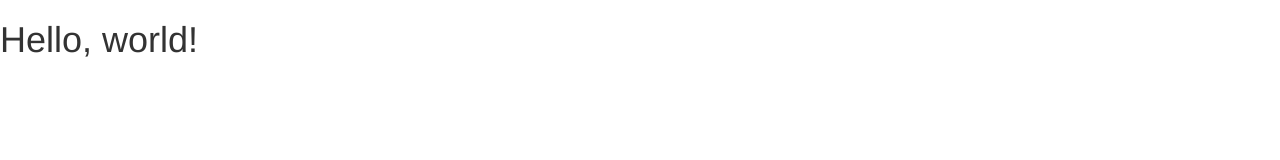
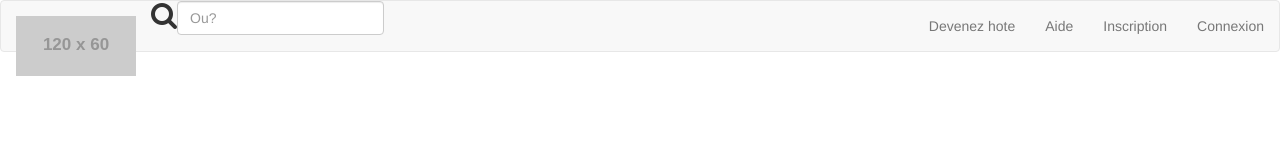
Before and after one commit to Laure-Milian/airbnb_bootstrap, a plain HTML site: page index.html in a window 1280 px wide. Drawn offline with nearby package versions, Linux system fonts and the light colour scheme; placeholder pictures from the web are drawn by us.

Commit message:
Add the top navbar
seems to have a problem with brand icon
wip

```diff
--- a/index.html
+++ b/index.html
@@ -9,14 +9,34 @@
   <link href="css/bootstrap.min.css" rel="stylesheet">
   <link rel="stylesheet" type="text/css" href="style.css">
 
+  <link href="https://maxcdn.bootstrapcdn.com/font-awesome/4.6.3/css/font-awesome.min.css" rel="stylesheet" integrity="sha384-T8Gy5hrqNKT+hzMclPo118YTQO6cYprQmhrYwIiQ/3axmI1hQomh7Ud2hPOy8SP1" crossorigin="anonymous">
+
 </head>
 <body>
-  <h1>Hello, world!</h1>
+  <nav class="navbar navbar-default">
+    <div class="container-fluid">
+      <div class="navbar-header">
+        <a class="navbar-brand" href="#">
+          <img alt="Brand" src="http://placehold.it/120x60">
+        </a>
+      </div>
+      <ul class="nav navbar-nav">
+        <li><i class="fa fa-search fa-2x"></i></li>
+        <li><input type="text" class="form-control" placeholder="Ou?"></li>
+      </ul>
+      <ul class="nav navbar-nav navbar-right">
+        <li><a href="#" class="item">Devenez hote</a></li>
+        <li><a href="#" class="item">Aide</a></li>
+        <li><a href="#" class="item">Inscription</a></li>
+        <li><a href="#" class="item">Connexion</a></li>
+      </ul>
+    </div>
+  </nav>
 
 
 
 
-  <script src="https://ajax.googleapis.com/ajax/libs/jquery/1.12.4/jquery.min.js"></script>
-  <script src="js/bootstrap.min.js"></script>
+<script src="https://ajax.googleapis.com/ajax/libs/jquery/1.12.4/jquery.min.js"></script>
+<script src="js/bootstrap.min.js"></script>
 </body>
 </html>
```
